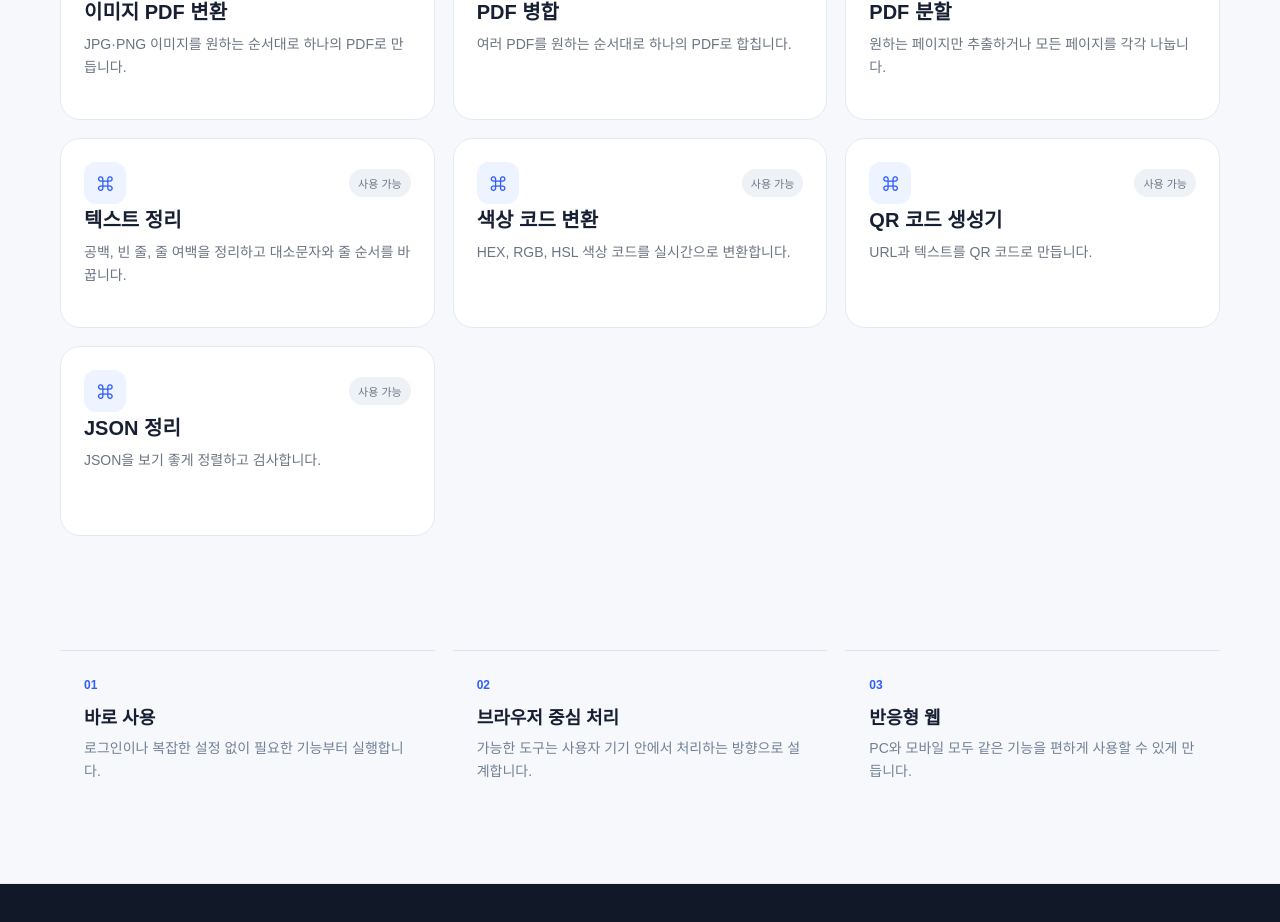
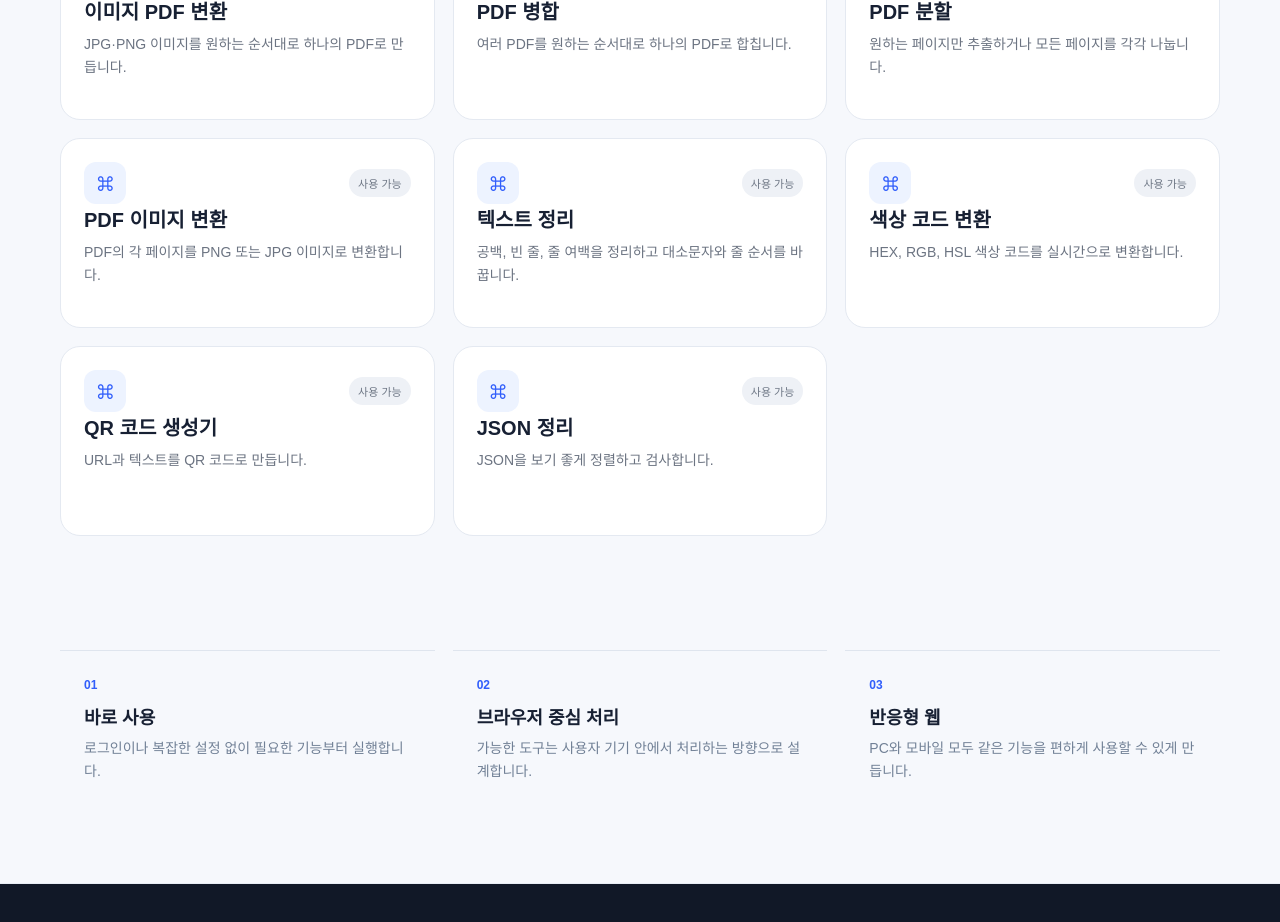
Before and after one commit to license-book/web-tools, a Next.js app: page / in a window 1280 px wide. Shown: the part 1800-2722 px from the top of the page. Built offline with nearby package versions, Linux system fonts and the light colour scheme.

Commit message:
feat: restore PDF to image catalog entry

```diff
--- a/data/tools.ts
+++ b/data/tools.ts
@@ -15,6 +15,7 @@ export const tools: ToolDefinition[] = [
   {slug:'image-to-pdf',title:'이미지 PDF 변환',shortDescription:'JPG·PNG 이미지를 원하는 순서대로 하나의 PDF로 만듭니다.',description:'여러 JPG·PNG 이미지를 서버에 업로드하지 않고 브라우저에서 순서를 정해 PDF로 변환하는 무료 도구입니다.',category:'pdf',keywords:['이미지 PDF 변환','JPG PDF','PNG PDF','사진 PDF','image to PDF'],featured:true,badge:'사용 가능'},
   {slug:'pdf-merge',title:'PDF 병합',shortDescription:'여러 PDF를 원하는 순서대로 하나의 PDF로 합칩니다.',description:'PDF 파일을 서버에 업로드하지 않고 브라우저에서 순서를 정해 하나의 PDF로 병합하는 무료 도구입니다.',category:'pdf',keywords:['PDF 병합','PDF 합치기','PDF merge','PDF 파일 합치기'],featured:true,badge:'사용 가능'},
   {slug:'pdf-split',title:'PDF 분할',shortDescription:'원하는 페이지만 추출하거나 모든 페이지를 각각 나눕니다.',description:'PDF를 서버에 업로드하지 않고 브라우저에서 원하는 페이지 범위를 추출하거나 페이지별 파일로 분할하는 무료 도구입니다.',category:'pdf',keywords:['PDF 분할','PDF 페이지 추출','PDF 나누기','PDF split'],featured:true,badge:'사용 가능'},
+  {slug:'pdf-to-image',title:'PDF 이미지 변환',shortDescription:'PDF의 각 페이지를 PNG 또는 JPG 이미지로 변환합니다.',description:'PDF 파일을 서버에 업로드하지 않고 브라우저에서 각 페이지를 PNG 또는 JPG 이미지로 변환하고 저장하는 무료 도구입니다.',category:'pdf',keywords:['PDF 이미지 변환','PDF JPG','PDF PNG','PDF 사진 변환','PDF to image'],featured:true,badge:'사용 가능'},
   {slug:'text-cleaner',title:'텍스트 정리',shortDescription:'공백, 빈 줄, 줄 여백을 정리하고 대소문자와 줄 순서를 바꿉니다.',description:'텍스트를 서버에 전송하지 않고 브라우저에서 공백 정리, 빈 줄 정리, 줄 앞뒤 공백 제거, 대소문자 변환, 줄 정렬을 처리하는 무료 도구입니다.',category:'text',keywords:['텍스트 정리','공백 제거','빈줄 제거','대소문자 변환','문자열 정리','text cleaner'],featured:true,badge:'사용 가능'},
   {slug:'color-converter',title:'색상 코드 변환',shortDescription:'HEX, RGB, HSL 색상 코드를 실시간으로 변환합니다.',description:'색상 선택기와 HEX·RGB 입력을 이용해 HEX, RGB, HSL 값을 브라우저에서 즉시 변환하고 복사하는 무료 디자인 도구입니다.',category:'design',keywords:['색상 코드','HEX RGB 변환','RGB HSL','컬러 코드','color converter'],featured:true,badge:'사용 가능'},
   {slug:'qr-generator',title:'QR 코드 생성기',shortDescription:'URL과 텍스트를 QR 코드로 만듭니다.',description:'주소나 텍스트를 입력해 바로 사용할 수 있는 QR 코드를 브라우저에서 생성하고 PNG로 저장하는 도구입니다.',category:'utility',keywords:['QR','QR 코드','링크 QR','QR 생성','QR code generator'],featured:true,badge:'사용 가능'},
```
